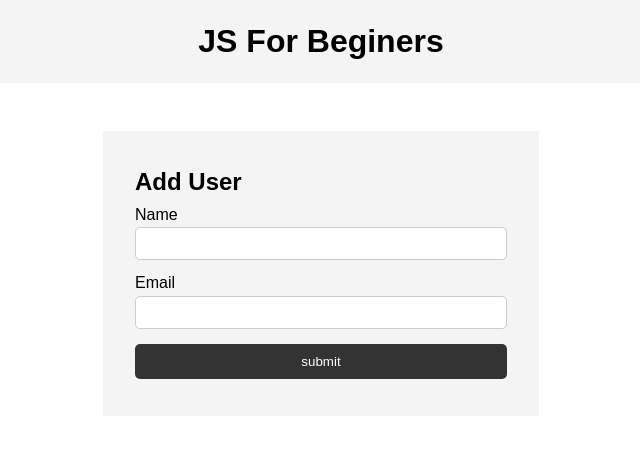
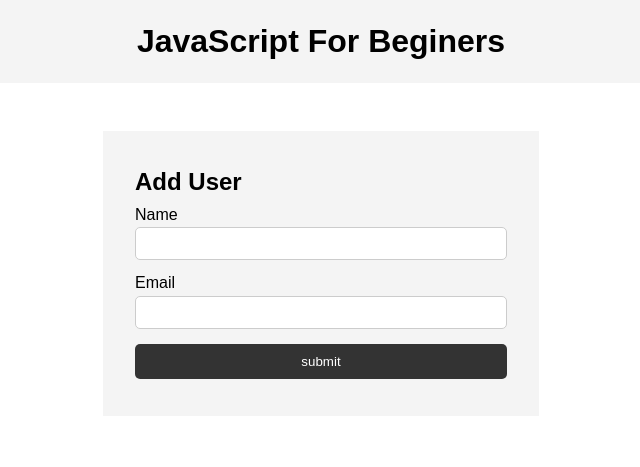
Before and after one commit to bobbyy16/js-begining, a plain HTML site: page index.html in a window 1280 px wide. Shown: the whole page, without its empty margins (319-959 px from the left). Drawn offline with Linux system fonts and the light colour scheme.

Commit message:
Update index.html

```diff
--- a/index.html
+++ b/index.html
@@ -10,7 +10,7 @@
 
 <body>
     <header>
-        <h1>JS For Beginers</h1>
+        <h1>JavaScript For Beginers</h1>
     </header>
     <section class="container">
         <form id="my-form">
```
